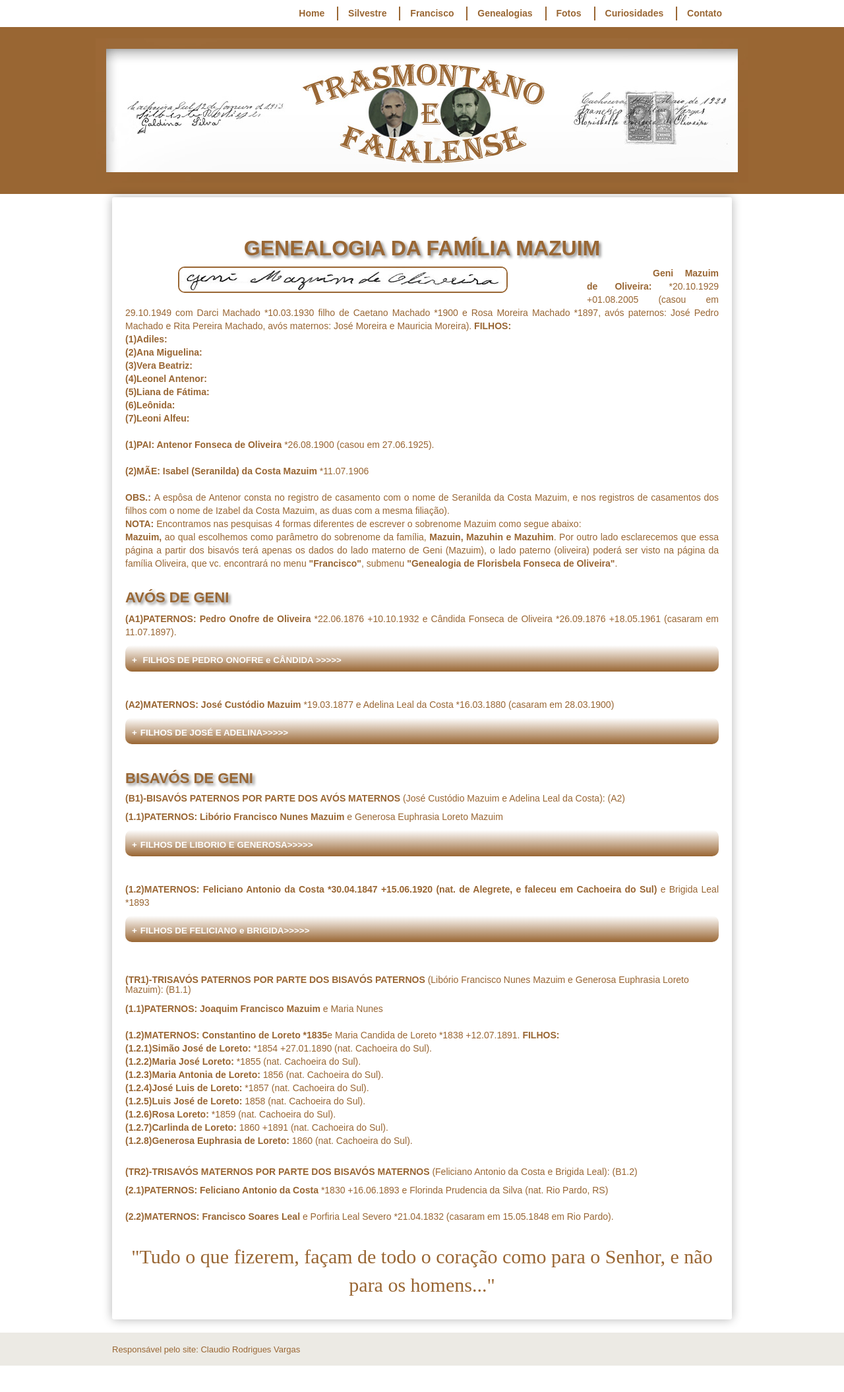
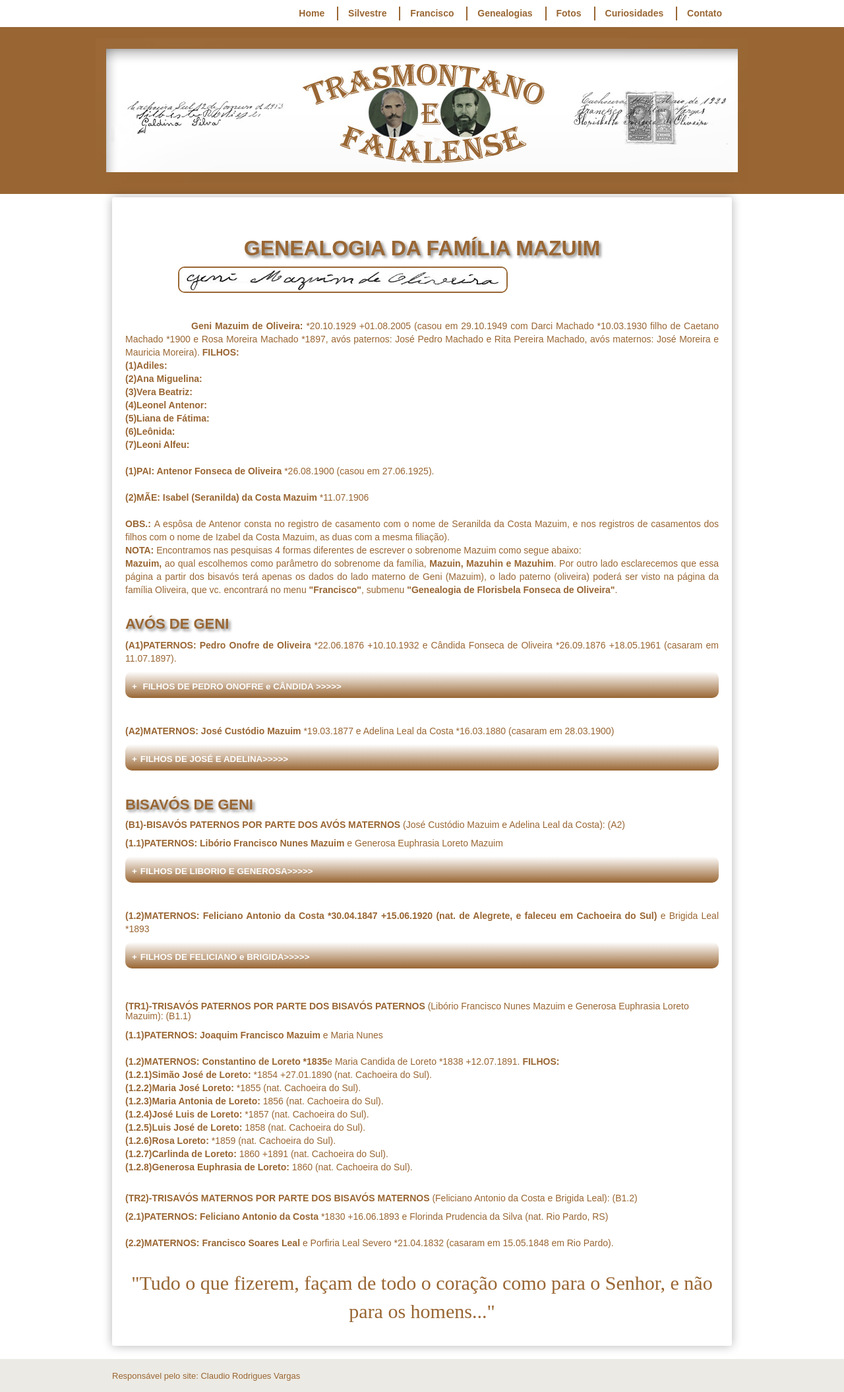
Before and after one commit to claudiovargas1955/claudiovargas1955.github.io, a Jekyll site: the page built from _pages/familia-mazuim.html, in a window 1280 px wide. Shown: the whole page at 66% size. Built offline with Jekyll 4.4.1, drawn with Linux system fonts in a browser that asks for light colours; some web fonts are replaced; before the commit the page ends 2070 px from its top, so only the background shows below that.

Commit message:
Update familia-mazuim.html

```diff
--- a/_pages/familia-mazuim.html
+++ b/_pages/familia-mazuim.html
@@ -95,7 +95,7 @@
 </style>
 
 <h1>GENEALOGIA DA FAMÍLIA MAZUIM</h1>
-<img class="esq1" style="float:left"; src="/images/geni o.jpg" width="500px" height="40px" align="center" title="Assinatura Branca";/>
+<img class="esq1" style="float:left"; src="/images/geni o.jpg" width="500px" height="40px" align="center" title="Assinatura Branca";/><br><br><br><br>
 <b><p style="text-indent:100px";/>Geni Mazuim de Oliveira: </b>*20.10.1929 +01.08.2005 (casou em 29.10.1949 com Darci Machado *10.03.1930
 filho de Caetano Machado *1900 e Rosa Moreira Machado *1897, avós paternos: José Pedro Machado e Rita Pereira Machado, avós maternos: José Moreira
 e Mauricia Moreira). <b>FILHOS: </b><br>
```
